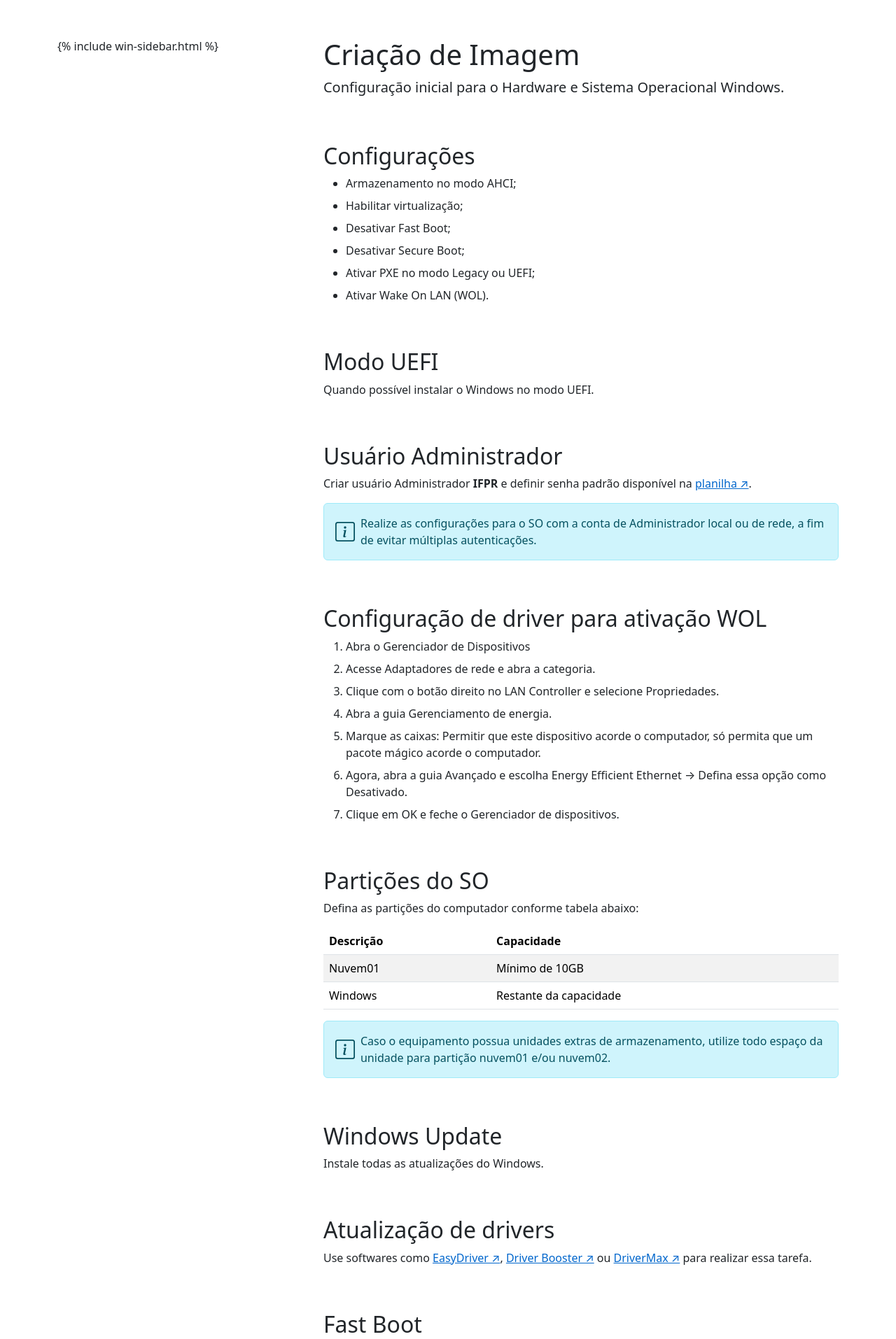
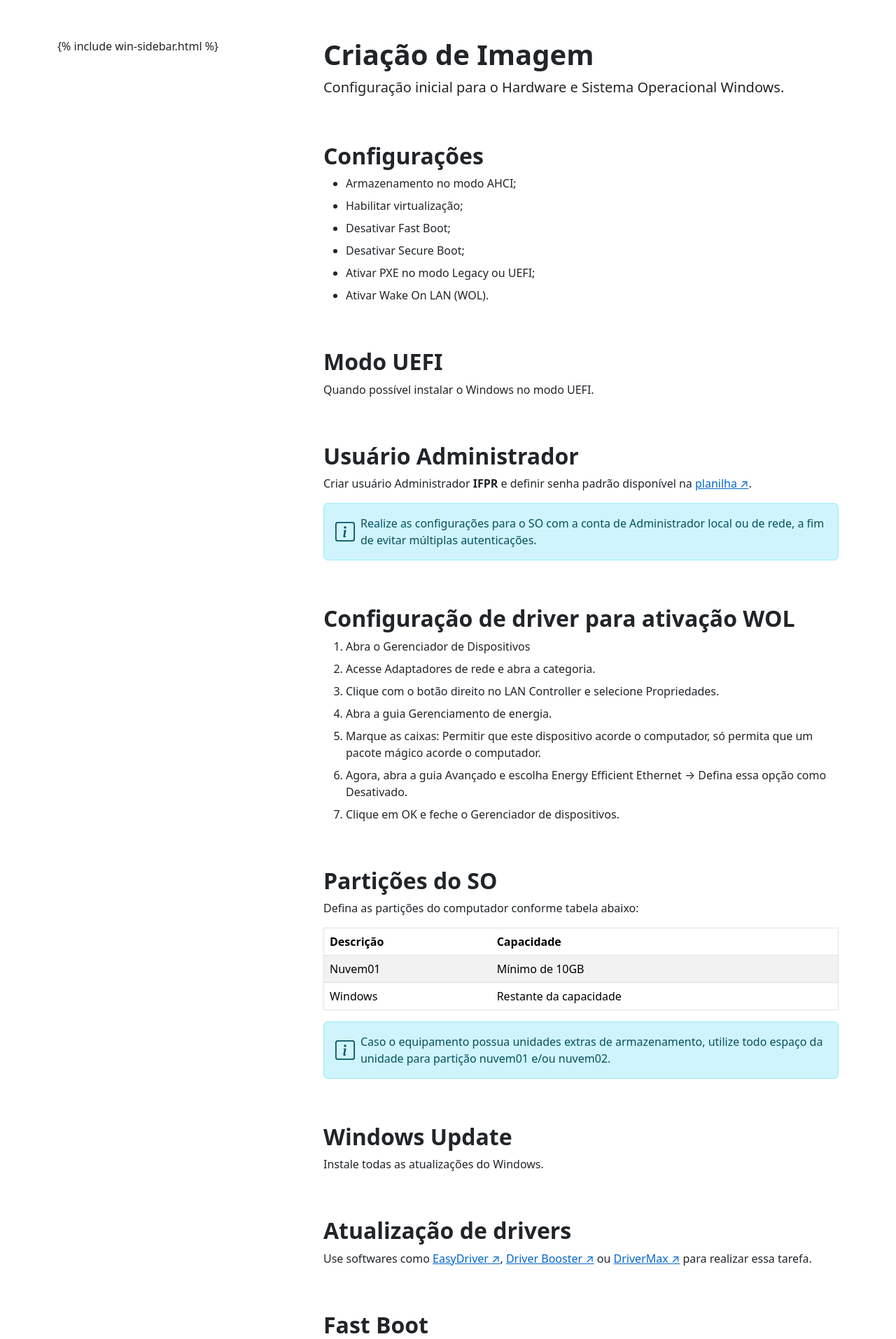
Before and after one commit to cremiltongf/wiki, a PHP site: page /win.html in a window 1280 px wide. Shown: the part 66-1980 px from the top of the page at 70% size. Run offline with PHP 8.4, Linux system fonts and the light colour scheme.

Commit message:
Estilos para table, h1 e h2

```diff
--- a/assets/css/estilo.css
+++ b/assets/css/estilo.css
@@ -83,6 +83,11 @@ h2::before {
     height: 80px;
     margin-top: -80px;
 }
+
+/* title */
+h1, h2{
+    font-weight: bold;
+}
 h2{
     margin-top: 4rem;
 }
--- a/win.html
+++ b/win.html
@@ -149,7 +149,7 @@ permalink: /win/
 
                 <h2 id="particao">Partições do SO</h2>
                 <p>Defina as partições do computador conforme tabela abaixo:</p>
-                <table class="table table-striped table-hover">
+                <table class="table table-striped table-hover border">
                     <thead>
                         <tr>
                             <th scope="col">Descrição</th>
@@ -229,7 +229,7 @@ permalink: /win/
 
                 <h2 id="nome">Nome e Grupo</h2>
                 <p>Imgresse o computador ao domínio conforme informações abaixo:</p>
-                <table class="table table-striped table-hover">
+                <table class="table table-striped table-hover border">
                     <thead>
                         <tr>
                             <th>LAB</th>
@@ -316,7 +316,7 @@ Senha: aluno123
 
                 <h2 id="servicos">Serviços</h2>
 
-                <table class="table table-striped table-hover">
+                <table class="table table-striped table-hover border">
                     <thead>
                         <tr>
                             <th>Serviço</th>
```
